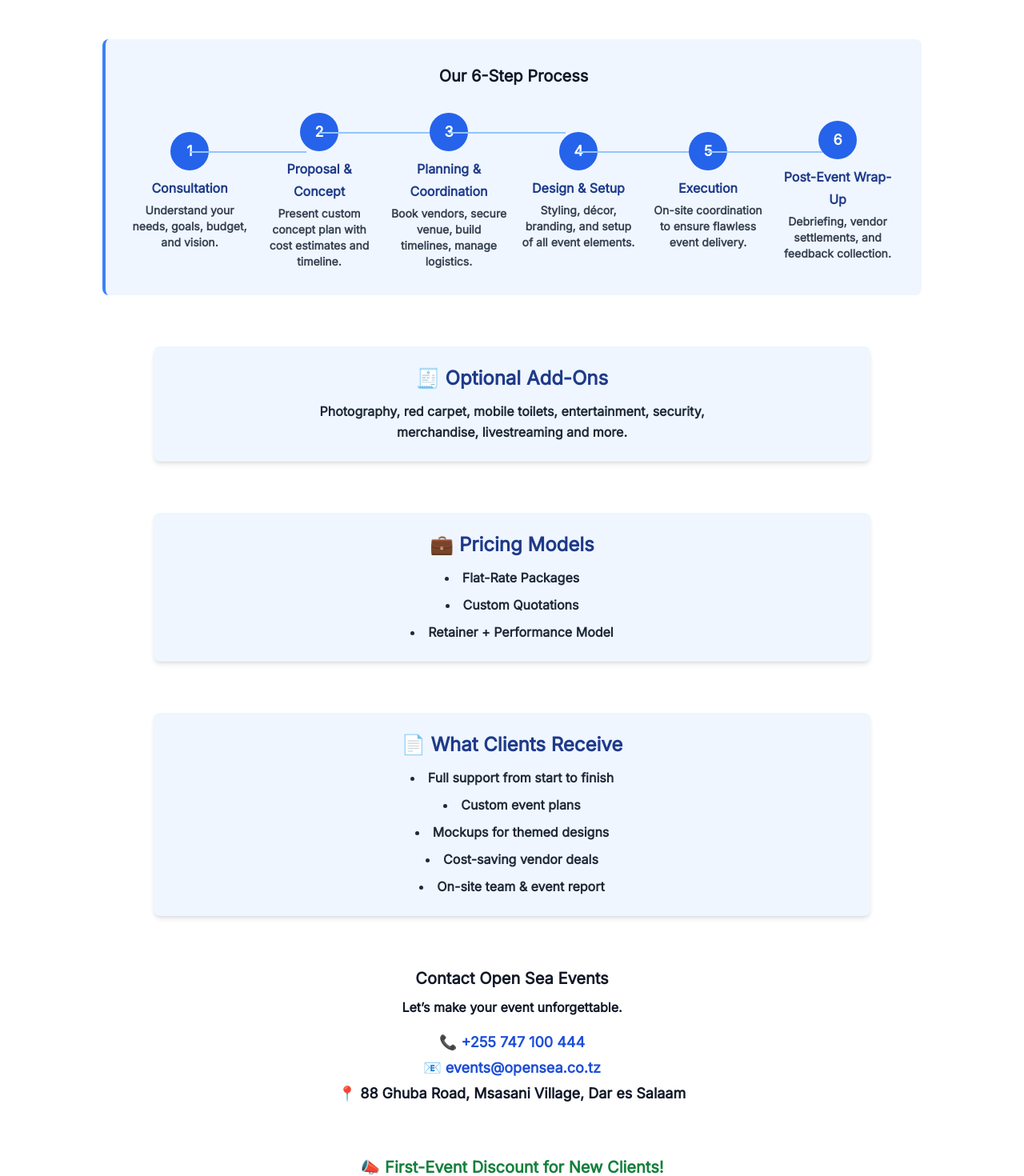
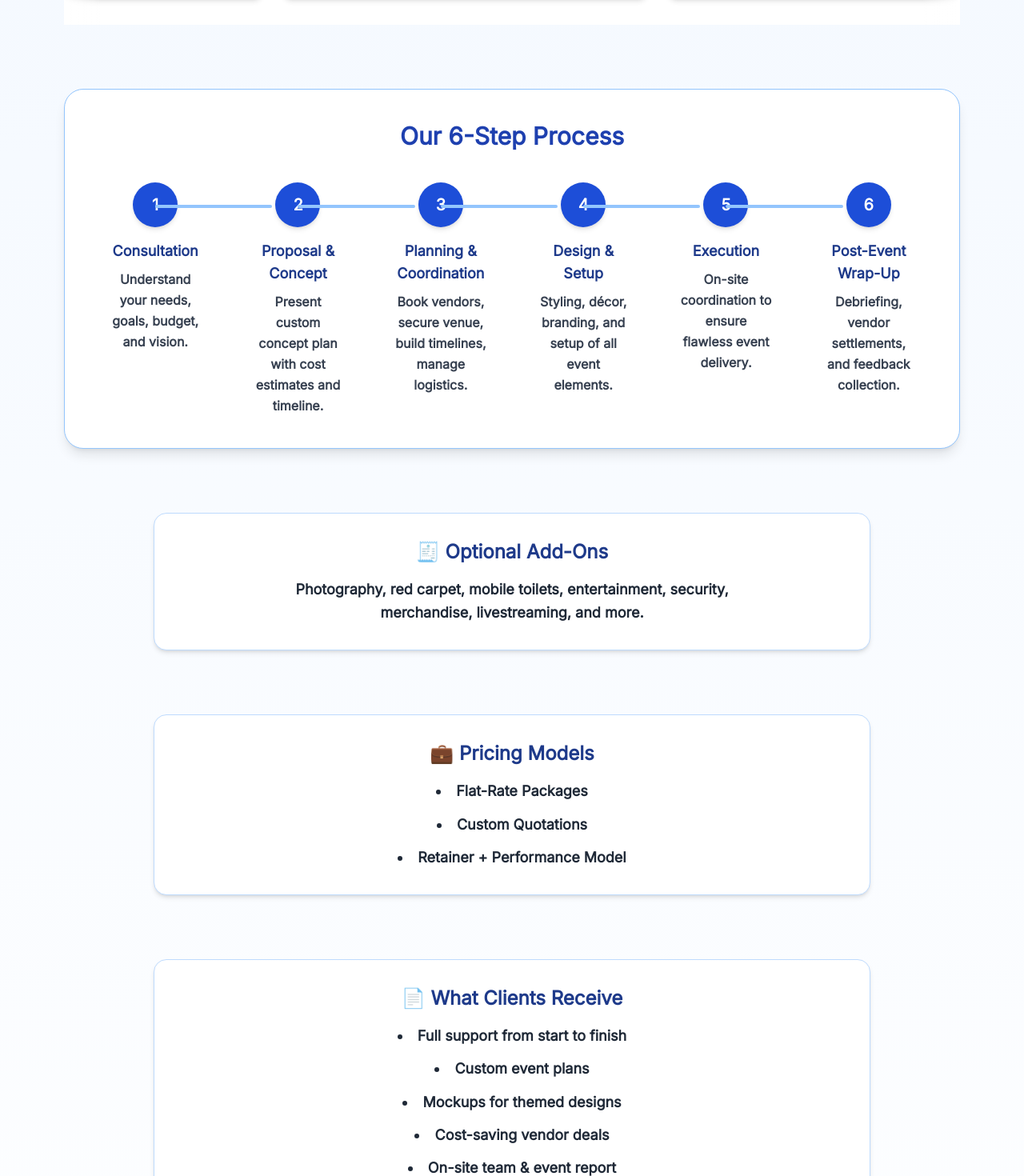
Before and after one commit to nshobairwe/vueProject-Tailwind-primeicon, a Vue app: page /eventService in a window 1280 px wide. Shown: the part 1330-2800 px from the top of the page at 80% size. Built offline with nearby package versions, Linux system fonts and the light colour scheme.

Commit message:
enhancement event coordination

```diff
--- a/src/components/EventCoordination.vue
+++ b/src/components/EventCoordination.vue
@@ -21,66 +21,86 @@
 onMounted(() => {
   const elements = document.querySelectorAll('.fade-in')
   elements.forEach(el => {
-    el.classList.add('opacity-0', 'translate-y-4')
+    el.classList.add('opacity-0', 'translate-y-6')
     const observer = new IntersectionObserver(([entry]) => {
       if (entry.isIntersecting) {
         el.classList.add('animate-fadeInUp')
         observer.unobserve(el)
       }
-    })
+    }, { threshold: 0.2 })
     observer.observe(el)
   })
 })
 </script>
 
 <template>
-  <section class="bg-white text-gray-900 min-h-screen py-12 px-6 md:px-20 space-y-16 mt-10">
+  <section class="bg-gradient-to-b from-blue-50 to-white mt-7 min-h-screen py-16 px-6 md:px-20 space-y-20">
 
- <!-- Hero Title Section with fade-in animation -->
-<section class="bg-gradient-to-r from-blue-100 via-white to-blue-100 py-20 text-center fade-in">
-  <h1 class="text-5xl md:text-6xl font-extrabold text-blue-900 mb-4">
+    <!-- Hero Section -->
+    <section
+      class="fade-in max-w-4xl mx-auto text-center py-20 bg-white rounded-3xl shadow-lg border border-blue-200"
+    >
+      <h1 class="text-5xl md:text-6xl font-extrabold text-blue-900 drop-shadow-md mb-6 leading-tight">
         Open Sea Event Coordination
       </h1>
-  <p class="text-lg md:text-xl text-gray-700 italic">
+      <p class="text-lg md:text-xl text-gray-700 italic max-w-3xl mx-auto leading-relaxed">
         “Every Event, Perfectly Orchestrated.”
       </p>
     </section>
 
-    <EventAboutUs/>
-    <EventOurServices/>
+    <EventAboutUs />
+    <EventOurServices />
 
-    <!-- Our Process -->
-    <div class="bg-blue-50 p-8 rounded-lg border-l-4 border-blue-500 fade-in max-w-5xl mx-auto">
-      <h2 class="text-xl font-semibold mb-8 text-center">Our 6-Step Process</h2>
-      <div class="flex flex-col md:flex-row justify-between items-start md:items-center space-y-6 md:space-y-0 md:space-x-4">
+    <!-- Our 6-Step Process -->
+    <div
+      class="fade-in max-w-6xl mx-auto bg-white rounded-3xl shadow-lg border border-blue-300 p-10"
+    >
+      <h2 class="text-3xl font-semibold mb-10 text-center text-blue-800">
+        Our 6-Step Process
+      </h2>
+      <div class="flex flex-col md:flex-row justify-between items-center md:items-start space-y-12 md:space-y-0 md:space-x-8">
         <div
           v-for="step in steps"
           :key="step.step"
-          class="flex-1 flex flex-col items-center text-center relative"
+          class="flex-1 flex flex-col items-center text-center relative px-4"
         >
-          <div class="w-12 h-12 flex items-center justify-center rounded-full bg-blue-600 text-white font-bold text-lg mb-2">
+          <div
+            class="w-14 h-14 flex items-center justify-center rounded-full bg-blue-700 text-white font-bold text-xl mb-4 shadow-md"
+          >
             {{ step.step }}
           </div>
-          <h3 class="font-semibold text-blue-900 mb-1">{{ step.title }}</h3>
-          <p class="text-sm text-gray-700 max-w-xs">{{ step.desc }}</p>
+          <h3 class="font-semibold text-blue-900 text-lg mb-2">
+            {{ step.title }}
+          </h3>
+          <p class="text-gray-700 max-w-xs leading-relaxed">
+            {{ step.desc }}
+          </p>
           <div
             v-if="step.step < steps.length"
-            class="hidden md:block absolute top-6 right-[-50%] w-full border-t-2 border-blue-300"
+            class="hidden md:block absolute top-7 right-[-50%] w-full border-t-4 border-blue-300 rounded"
           ></div>
         </div>
       </div>
-    </div><!-- Optional Add-Ons -->
-<div class="fade-in bg-blue-50 rounded-lg shadow-md p-6 max-w-4xl mx-auto mb-8 text-center">
-  <h2 class="text-2xl font-bold text-blue-900 mb-3">🧾 Optional Add-Ons</h2>
-  <p class="text-gray-800 leading-relaxed mx-auto max-w-lg">
-    Photography, red carpet, mobile toilets, entertainment, security, merchandise, livestreaming and more.
+    </div>
+
+    <!-- Optional Add-Ons -->
+    <div
+      class="fade-in bg-white max-w-4xl mx-auto rounded-2xl shadow-md p-8 text-center border border-blue-200"
+    >
+      <h2 class="text-2xl font-bold text-blue-900 mb-4">🧾 Optional Add-Ons</h2>
+      <p class="text-gray-800 max-w-xl mx-auto leading-relaxed text-lg">
+        Photography, red carpet, mobile toilets, entertainment, security, merchandise, livestreaming, and more.
       </p>
     </div>
 
     <!-- Pricing Models -->
-<div class="fade-in bg-blue-50 rounded-lg shadow-md p-6 max-w-4xl mx-auto mb-8 text-center">
-  <h2 class="text-2xl font-bold text-blue-900 mb-3">💼 Pricing Models</h2>
-  <ul class="list-disc list-inside space-y-2 text-gray-800 leading-relaxed mx-auto max-w-md">
+    <div
+      class="fade-in bg-white max-w-4xl mx-auto rounded-2xl shadow-md p-8 text-center border border-blue-200"
+    >
+      <h2 class="text-2xl font-bold text-blue-900 mb-4">💼 Pricing Models</h2>
+      <ul
+        class="list-disc list-inside text-gray-800 max-w-md mx-auto space-y-3 text-lg leading-relaxed"
+      >
         <li>Flat-Rate Packages</li>
         <li>Custom Quotations</li>
         <li>Retainer + Performance Model</li>
@@ -88,9 +108,13 @@
     </div>
 
     <!-- What Clients Receive -->
-<div class="fade-in bg-blue-50 rounded-lg shadow-md p-6 max-w-4xl mx-auto text-center">
-  <h2 class="text-2xl font-bold text-blue-900 mb-3">📄 What Clients Receive</h2>
-  <ul class="list-disc list-inside space-y-2 text-gray-800 leading-relaxed mx-auto max-w-md">
+    <div
+      class="fade-in bg-white max-w-4xl mx-auto rounded-2xl shadow-md p-8 text-center border border-blue-200"
+    >
+      <h2 class="text-2xl font-bold text-blue-900 mb-4">📄 What Clients Receive</h2>
+      <ul
+        class="list-disc list-inside text-gray-800 max-w-md mx-auto space-y-3 text-lg leading-relaxed"
+      >
         <li>Full support from start to finish</li>
         <li>Custom event plans</li>
         <li>Mockups for themed designs</li>
@@ -100,18 +124,35 @@
     </div>
 
     <!-- Contact -->
-    <div class="text-center fade-in">
-      <h2 class="text-xl font-semibold mb-2">Contact Open Sea Events</h2>
-      <p class="mb-4">Let’s make your event unforgettable.</p>
-      <ul class="text-lg space-y-1">
-        <li><strong>📞</strong> <a href="tel:+255747100444" class="text-blue-700 hover:underline">{{ contact.phone }}</a></li>
-        <li><strong>📧</strong> <a href="mailto:events@opensea.co.tz" class="text-blue-700 hover:underline">{{ contact.email }}</a></li>
-        <li><strong>📍</strong> {{ contact.address }}</li>
+    <div
+      class="fade-in max-w-md mx-auto text-center bg-blue-50 rounded-3xl shadow-lg p-8 border border-blue-200"
+    >
+      <h2 class="text-2xl font-semibold text-blue-900 mb-4">Contact Open Sea Events</h2>
+      <p class="mb-6 text-gray-700 font-medium">Let’s make your event unforgettable.</p>
+      <ul class="text-lg space-y-4 text-blue-900">
+        <li class="flex items-center justify-center gap-3">
+          <span class="text-blue-700 text-2xl">📞</span>
+          <a href="tel:+255747100444" class="hover:text-blue-600 transition">
+            {{ contact.phone }}
+          </a>
+        </li>
+        <li class="flex items-center justify-center gap-3">
+          <span class="text-blue-700 text-2xl">📧</span>
+          <a href="mailto:events@opensea.co.tz" class="hover:text-blue-600 transition">
+            {{ contact.email }}
+          </a>
+        </li>
+        <li class="flex items-center justify-center gap-3">
+          <span class="text-blue-700 text-2xl">📍</span>
+          <span>{{ contact.address }}</span>
+        </li>
       </ul>
     </div>
 
     <!-- Offer -->
-    <div class="text-center fade-in">
+    <div
+      class="fade-in max-w-md mx-auto text-center bg-green-100 rounded-3xl p-6 shadow-md border border-green-300"
+    >
       <h2 class="text-xl font-bold text-green-700">📣 First-Event Discount for New Clients!</h2>
     </div>
 
@@ -121,10 +162,9 @@
 <style scoped>
 .fade-in {
   opacity: 0;
-  transform: translateY(20px);
-  transition: all 0.8s ease-out;
+  transform: translateY(24px);
+  transition: opacity 0.8s ease-out, transform 0.8s ease-out;
 }
-
 .animate-fadeInUp {
   opacity: 1 !important;
   transform: translateY(0) !important;
```
Lines whose indentation alone changed are shown as unchanged.
